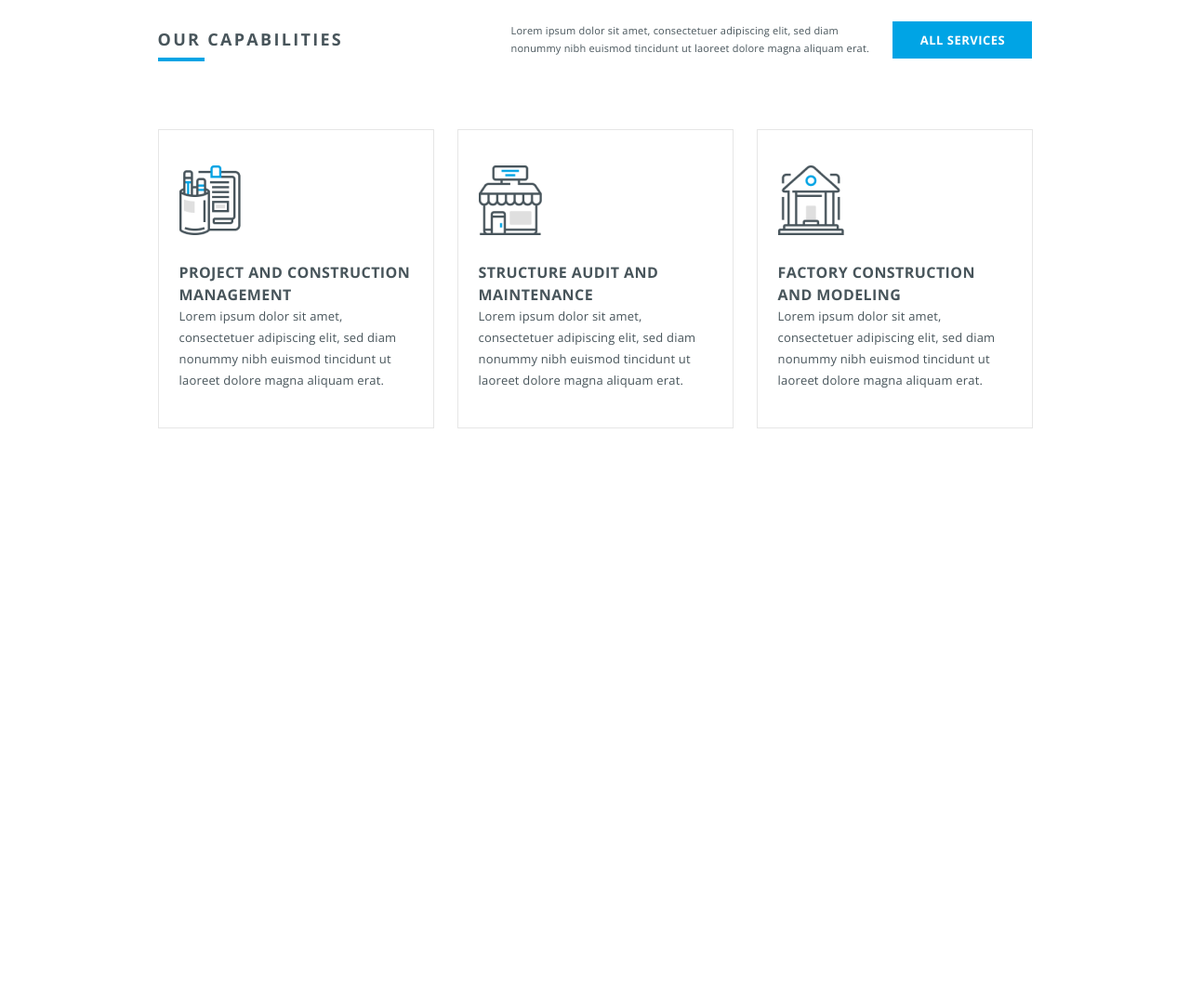
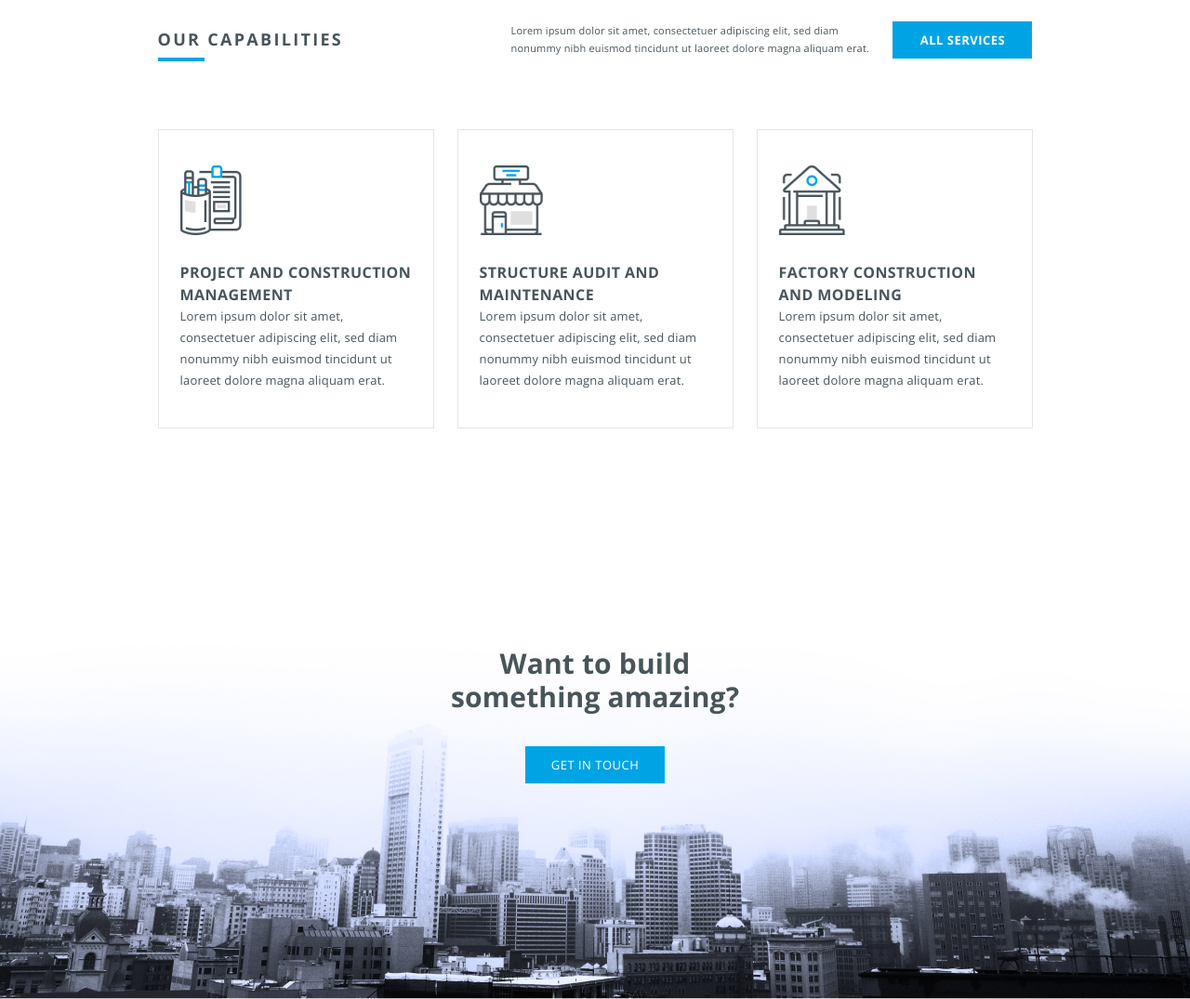
Before and after one commit to Romchik1103/icecream-project, a plain HTML site: page index.html in a window 1280 px wide. Shown: the part 1360-2435 px from the top of the page at 93% size. Before the commit the page ends 1821 px from the top, so only its background shows below. Drawn offline with nearby package versions, Linux system fonts and the light colour scheme.

Commit message:
next-features

```diff
--- a/css/style.css
+++ b/css/style.css
@@ -35,7 +35,7 @@ ul {
   background-image: url(../image/fon-header.jpg);
   min-height: 768px;
   background-repeat: no-repeat;
-  background-size: cover;
+  /* background-size: cover; */
   background-position: center;
 }
 .header-logo {
@@ -105,7 +105,8 @@ ul {
   padding-top: 24px;
   padding-bottom: 25px;
 }
-.heading-link:hover {
+.heading-link:hover,
+.heading-link:focus {
   color: #00a4e5;
   transition: 250ms cubic-bezier(0.4, 0, 0.2, 1);
 }
@@ -290,20 +291,54 @@ ul {
 .wrap-features {
   display: flex;
 }
-.card-one {
+
+.card {
   border: 1px solid #e6e6e6;
   box-sizing: border-box;
-  padding: 38px 23px 39px 22px;
+  padding: 38px 22px 39px 23px;
   margin-right: 25px;
 }
-.card-two {
-  border: 1px solid #e6e6e6;
-  box-sizing: border-box;
-  padding: 38px 23px 39px 22px;
-  margin-right: 25px;
+.card:last-child {
+  margin-right: 0;
 }
-.card-three {
-  border: 1px solid #e6e6e6;
-  box-sizing: border-box;
-  padding: 38px 23px 39px 22px;
+
+/*---------------HEXT-FEATURES---------*/
+.next-features {
+  margin-top: 115px;
+  background-image: url(../image/get-in-touch.png);
+  min-height: 499px;
+  background-repeat: no-repeat;
+  background-position: center;
 }
+.next-features-title {
+  font-weight: bold;
+  font-size: 30px;
+  line-height: 1.2;
+  letter-spacing: 0.15px;
+  color: #48555b;
+  text-align: center;
+  width: 350px;
+}
+.wrap-next-features {
+  display: flex;
+  flex-direction: column;
+  align-items: center;
+  padding-top: 120px;
+}
+.features-btn {
+  background: var(--second-text-color);
+  width: 150px;
+  height: 40px;
+  font-size: 13px;
+  line-height: 1.4;
+  letter-spacing: 0.5px;
+  color: #ffffff;
+  cursor: pointer;
+  border: none;
+  margin-top: 35px;
+}
+.features-btn:hover,
+.features-btn:focus {
+  box-shadow: 0px 1px 1px rgb(0 0 0 / 12%), 0px 4px 4px rgb(0 0 0 / 6%),
+    1px 4px 6px rgb(0 0 0 / 16%);
+}
--- a/index.html
+++ b/index.html
@@ -108,17 +108,17 @@
     <section class="features">
       <div class="container">
         <div class="wrap-features">
-        <div class="card-one">
+        <div class="card">
           <img src="./image/Bitmap.png" alt="">
           <h4 class="features-title">PROJECT AND CONSTRUCTION MANAGEMENT</h4>
           <p class="features-subtitle">Lorem ipsum dolor sit amet, consectetuer adipiscing elit, sed diam nonummy nibh euismod tincidunt ut laoreet dolore magna aliquam erat.</p>
         </div>
-        <div class="card-two">
+        <div class="card">
           <img src="./image/Bitmap1.png" alt="">
           <h4 class="features-title">STRUCTURE AUDIT AND MAINTENANCE</h4>
           <p class="features-subtitle">Lorem ipsum dolor sit amet, consectetuer adipiscing elit, sed diam nonummy nibh euismod tincidunt ut laoreet dolore magna aliquam erat.</p>
         </div>
-        <div class="card-three">
+        <div class="card">
           <img src="./image/Bitmap2.png" alt="">
           <h4 class="features-title">FACTORY CONSTRUCTION AND MODELING</h4>
           <p class="features-subtitle">Lorem ipsum dolor sit amet, consectetuer adipiscing elit, sed diam nonummy nibh euismod tincidunt ut laoreet dolore magna aliquam erat.</p>
@@ -126,5 +126,13 @@
       </div>
       </div>
     </section>
+    <section class="next-features">
+      <div class="container">
+        <div class="wrap-next-features">
+        <h5 class="next-features-title">Want to build something amazing?</h5>
+        <button class="features-btn" type="button">GET IN TOUCH</button>
+      </div>
+      </div>
+    </section>
   </body>
 </html>
```
Also changed, not shown: image/get-in-touch.png (added).
